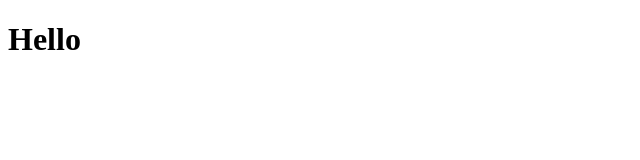
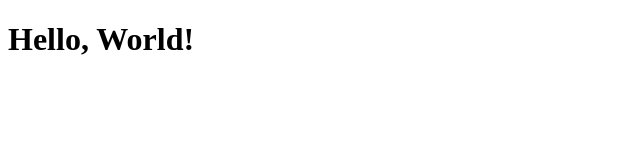
Before and after one commit to Alena256/project_1, a plain HTML site: page index.html in a window 1280 px wide. Shown: the whole page, without its empty margins (0-640 px from the left). Drawn offline with Linux system fonts and the light colour scheme.

Commit message:
add script2

```diff
--- a/index.html
+++ b/index.html
@@ -6,6 +6,6 @@
     <title>Document</title>
 </head>
 <body>
-    <H1>Hello</H1>
+    <H1>Hello, World!</H1>
 </body>
 </html>
```
